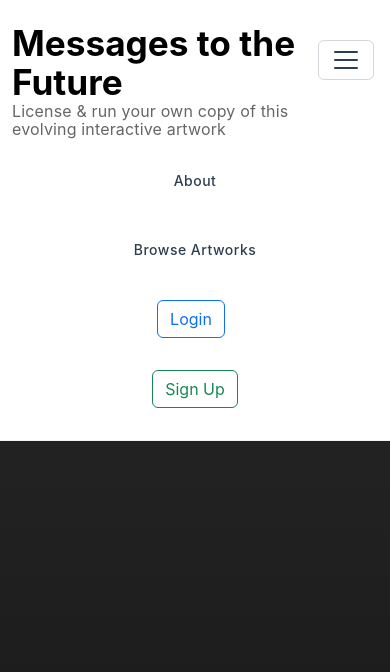
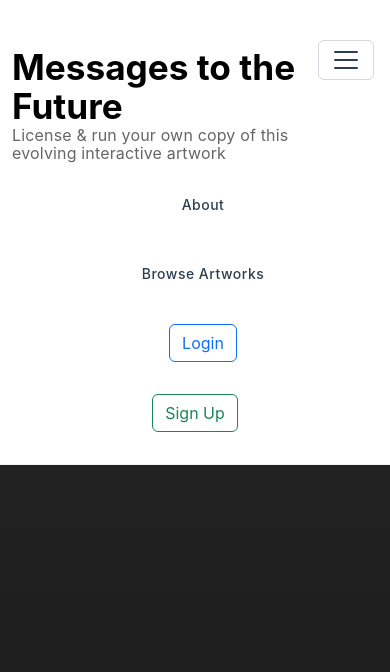
Before and after one commit to terencereilly/Interactive-art-engine, a Django app: page /about/ in a window 390 px wide, after a click that opens the changed part. Shown: the top 672 px of the page. Run offline with Django 5.2, Linux system fonts and the light colour scheme.

Commit message:
Refactor navbar styles for improved spacing and layout; adjust iframe dimensions for better responsiveness

```diff
--- a/templates/base.html
+++ b/templates/base.html
@@ -6,7 +6,27 @@
     <title>{% block title %}Interactive Art Engine{% endblock %}</title>
     <link href="https://cdn.jsdelivr.net/npm/bootstrap@5.3.8/dist/css/bootstrap.min.css" rel="stylesheet">
     <style>
-        /* Ensure navbar toggler is always top right on mobile */
+        /* Add spacing to nav bar links and buttons */
+        .navbar-nav .nav-link {
+            padding-left: 1.75rem;
+            padding-right: 0.75rem;
+            margin-left: 0.25rem;
+            margin-right: 0.25rem;
+        }
+        .navbar-nav .btn {
+            margin-left: 1.5rem;
+            margin-right: 1.5rem;
+        }
+        .navbar-brand {
+            padding-left: 0.5rem;
+            padding-right: 0.5rem;
+        }
+        @media (min-width: 768px) {
+            .navbar-brand
+                margin-left: 12vw;
+            }
+
+
         @media (max-width: 991.98px) {
             .navbar-toggler {
                 position: absolute;
```
Also changed, not shown: templates/home.html (+22 -14 lines).
